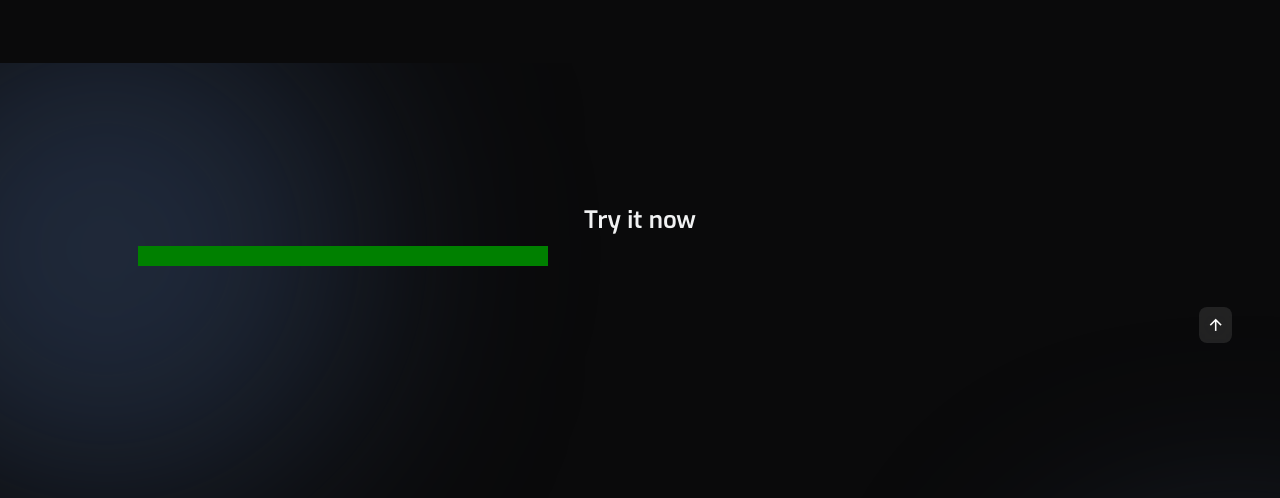
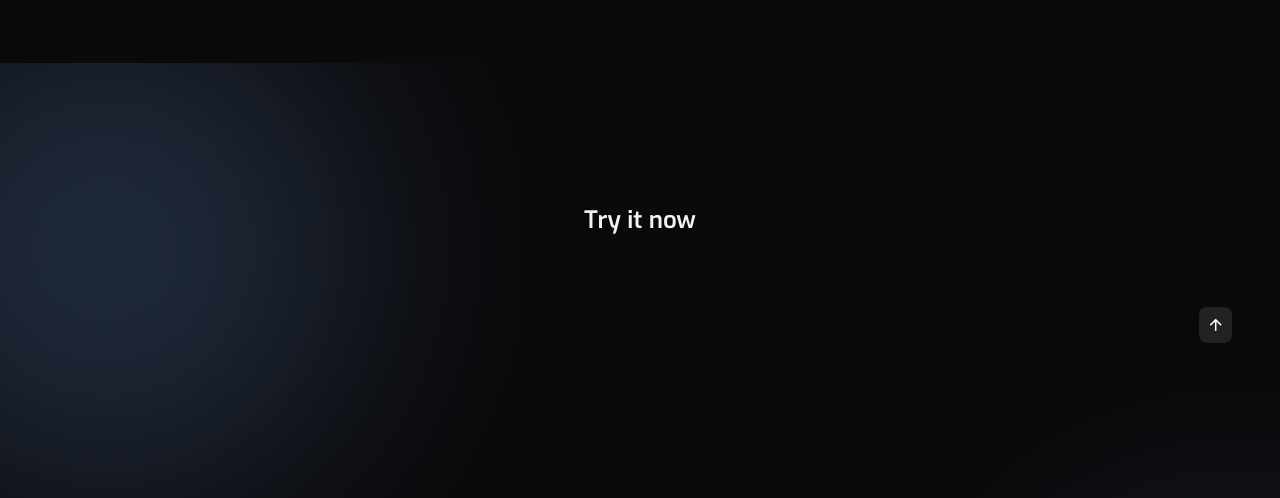
Before and after one commit to martincooperbiz/VAIP, a Flask app: page / in a window 1280 px wide. Shown: the part 697-1195 px from the top of the page. Run offline with Flask 3, Linux system fonts and the light colour scheme; some libraries are stand-ins or nearby versions.

Commit message:
Update medical.css

```diff
--- a/static/css/medical.css
+++ b/static/css/medical.css
@@ -12,12 +12,12 @@
 
 .details {
     width: 40%;
-    /* display: none; */
+    display: none;
     z-index: 11;
     /* flex:1; */
 
     padding: 10px 22px;
-    background-color: green;
+    /* background-color: green; */
     position: absolute;
     top: 9%;
     left: 1%;
```
